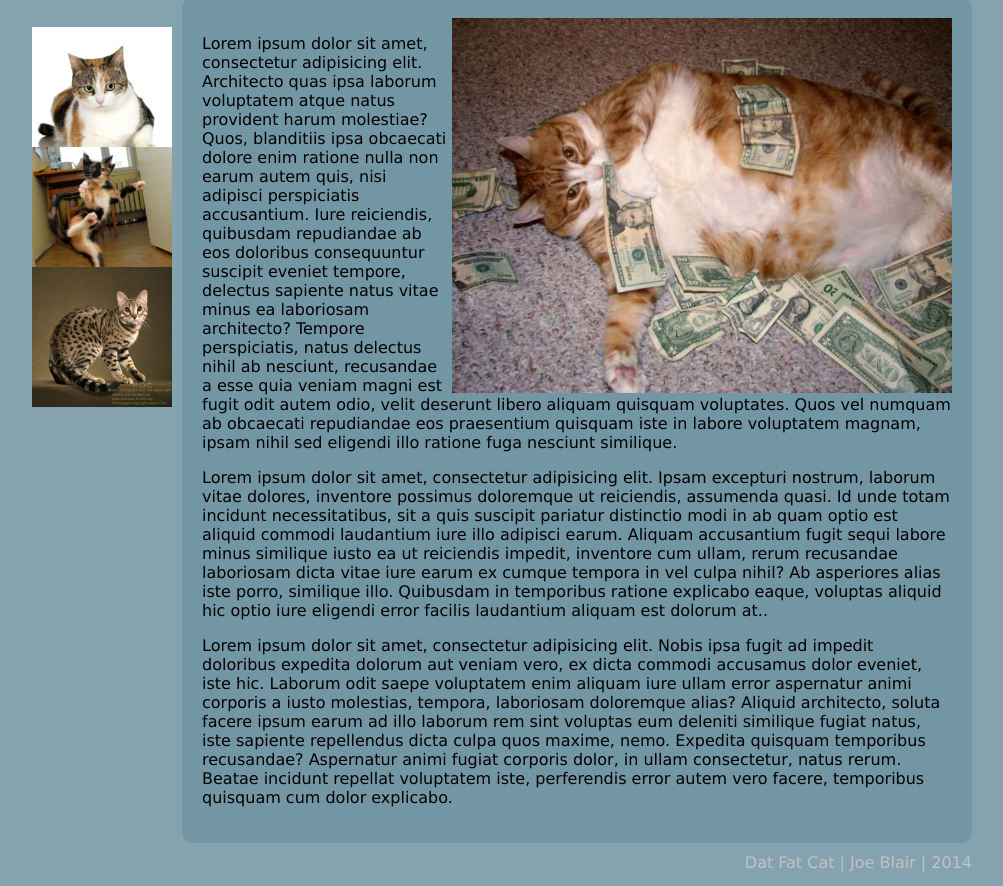
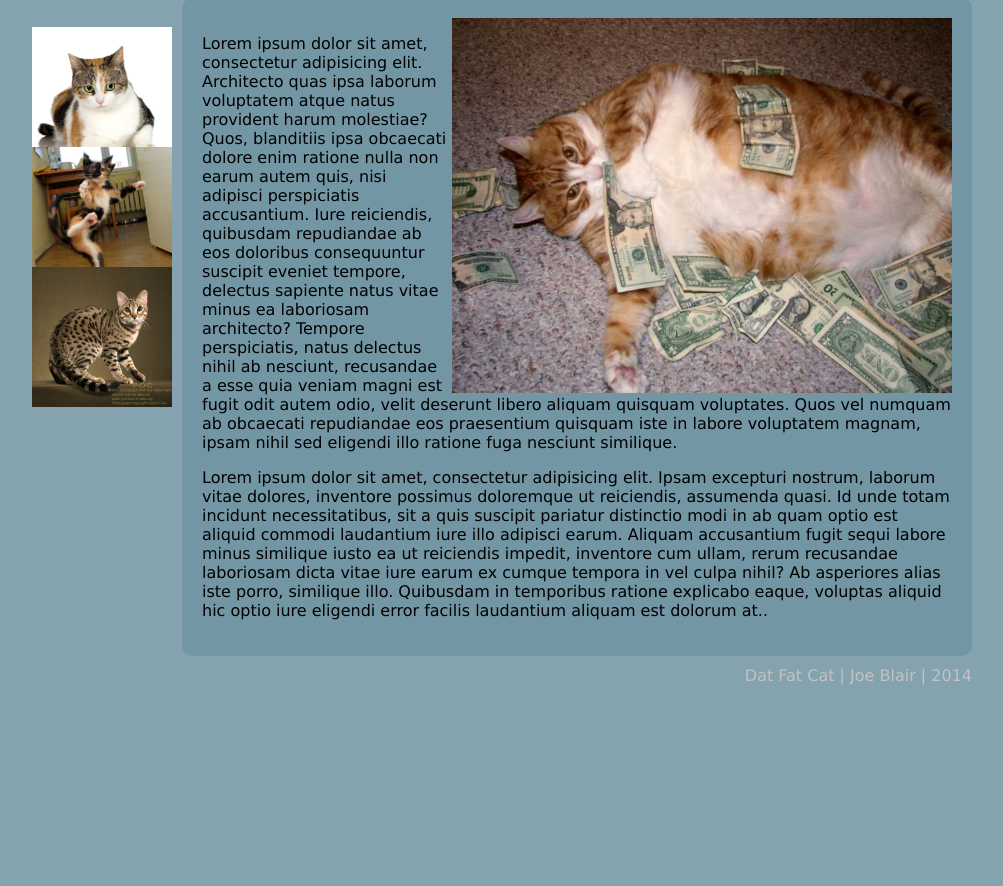
Before and after one commit to JoeMBlair/datfatcat.com, a plain HTML site: page html/index.html in a window 1280 px wide. Shown: the part 120-1006 px from the top of the page, without its empty margins (143-1146 px from the left). After the commit the page ends 819 px from the top, so only its background shows below. Drawn offline with Linux system fonts and the light colour scheme; files whose address does not match are found by name.

Commit message:
Removed paragraph

```diff
--- a/html/index.html
+++ b/html/index.html
@@ -32,8 +32,6 @@
 			<p>Lorem ipsum dolor sit amet, consectetur adipisicing elit. Architecto quas ipsa laborum voluptatem atque natus provident harum molestiae? Quos, blanditiis ipsa obcaecati dolore enim ratione nulla non earum autem quis, nisi adipisci perspiciatis accusantium. Iure reiciendis, quibusdam repudiandae ab eos doloribus consequuntur suscipit eveniet tempore, delectus sapiente natus vitae minus ea laboriosam architecto? Tempore perspiciatis, natus delectus nihil ab nesciunt, recusandae a esse quia veniam magni est fugit odit autem odio, velit deserunt libero aliquam quisquam voluptates. Quos vel numquam ab obcaecati repudiandae eos praesentium quisquam iste in labore voluptatem magnam, ipsam nihil sed eligendi illo ratione fuga nesciunt similique.</p>
 
 			<p>Lorem ipsum dolor sit amet, consectetur adipisicing elit. Ipsam excepturi nostrum, laborum vitae dolores, inventore possimus doloremque ut reiciendis, assumenda quasi. Id unde totam incidunt necessitatibus, sit a quis suscipit pariatur distinctio modi in ab quam optio est aliquid commodi laudantium iure illo adipisci earum. Aliquam accusantium fugit sequi labore minus similique iusto ea ut reiciendis impedit, inventore cum ullam, rerum recusandae laboriosam dicta vitae iure earum ex cumque tempora in vel culpa nihil? Ab asperiores alias iste porro, similique illo. Quibusdam in temporibus ratione explicabo eaque, voluptas aliquid hic optio iure eligendi error facilis laudantium aliquam est dolorum at..</p>
-
-			<p>Lorem ipsum dolor sit amet, consectetur adipisicing elit. Nobis ipsa fugit ad impedit doloribus expedita dolorum aut veniam vero, ex dicta commodi accusamus dolor eveniet, iste hic. Laborum odit saepe voluptatem enim aliquam iure ullam error aspernatur animi corporis a iusto molestias, tempora, laboriosam doloremque alias? Aliquid architecto, soluta facere ipsum earum ad illo laborum rem sint voluptas eum deleniti similique fugiat natus, iste sapiente repellendus dicta culpa quos maxime, nemo. Expedita quisquam temporibus recusandae? Aspernatur animi fugiat corporis dolor, in ullam consectetur, natus rerum. Beatae incidunt repellat voluptatem iste, perferendis error autem vero facere, temporibus quisquam cum dolor explicabo.</p>
 		</div>
 
 
```
